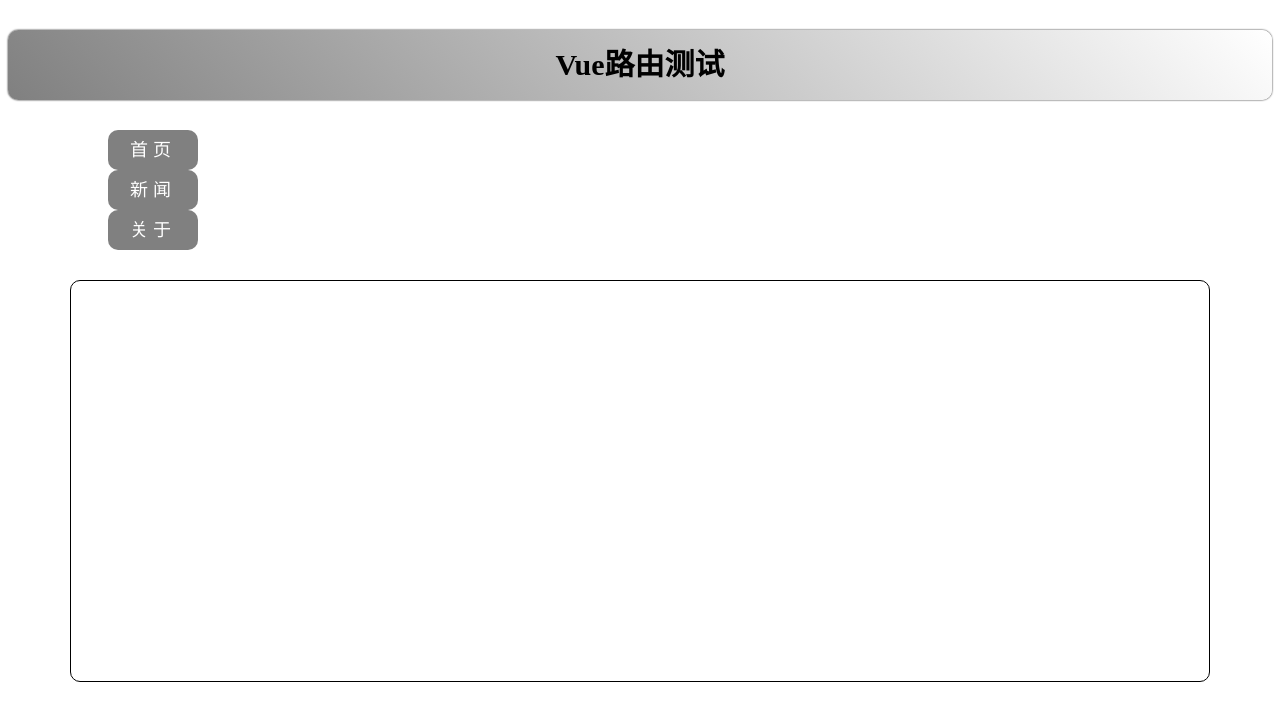
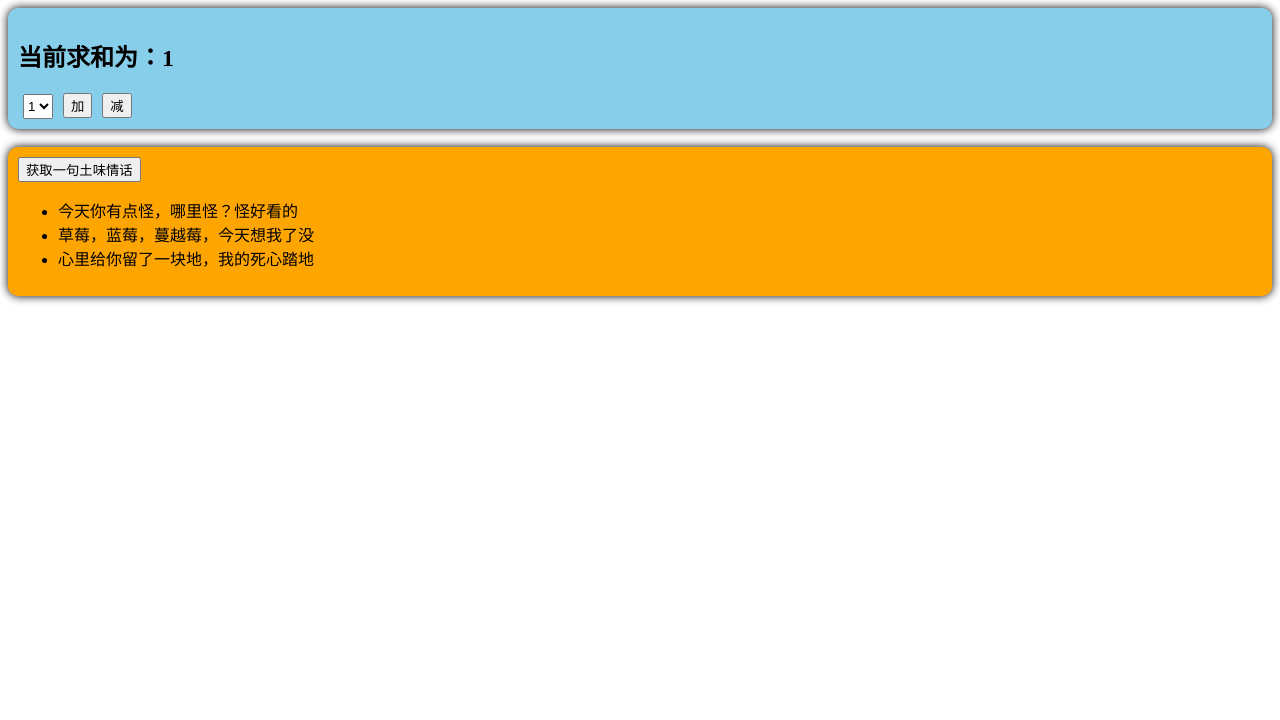
Before and after one commit to recursionBlack/vue3Learn2, a Vue app in the folder hello_vue3/: page /news/detail in a window 1280 px wide. Before the commit this address had no page. Shown: the top 720 px of the page. Built offline with nearby package versions, Linux system fonts and the light colour scheme; the HTML template or start-up script is replaced by a standard one.

Commit message:
44，Pinia——准备一个效果

```diff
--- a/hello_vue3/package.json
+++ b/hello_vue3/package.json
@@ -16,6 +16,7 @@
   },
   "dependencies": {
     "axios": "^1.13.2",
+    "nanoid": "^5.1.6",
     "vue": "^3.5.26",
     "vue-router": "^4.6.4"
   },
--- a/hello_vue3/src/App.vue
+++ b/hello_vue3/src/App.vue
@@ -1,70 +1,12 @@
 <template>
-  <div class="app" />
-  <h2 class="title">Vue路由测试</h2>
-  <!-- 导航区 -->
-  <div class="navigate">
-    <!-- RouterLink + to 实现按钮与路由路径的绑定 -->
-    <!-- active-class实现点击哪个按钮，哪个按钮亮 -->
-    <RouterLink to="/home" active-class="active">首页</RouterLink>
-    <!-- to的第二种写法，对象写法 -->
-    <RouterLink :to="{ name: 'xinwen' }" active-class="active">新闻</RouterLink>
-    <RouterLink replace :to="{ path: '/about' }" active-class="active">关于</RouterLink>
-  </div>
-  <!-- 展示区 -->
-  <div class="main-content">
-    <!-- 命中的路由组件，放置在这里 -->
-    <RouterView></RouterView>
-  </div>
+  <Sum />
+  <br />
+  <Love />
 </template>
 
 <script lang="ts" setup>
-import { RouterView, RouterLink } from 'vue-router'
+import Sum from './components/Sum.vue'
+import Love from './components/Love.vue'
 </script>
 
-<style scoped>
-/* 样式 */
-.title {
-  text-align: center;
-  word-spacing: 5px;
-  margin: 30px 0;
-  height: 70px;
-  line-height: 70px;
-  background-image: linear-gradient(45deg, gray, white);
-  border-radius: 10px;
-  box-shadow: 0 0 2px;
-  font-size: 30px;
-}
-.navigate {
-  display: block;
-  justify-content: space-around;
-  margin: 0 100px;
-}
-.navigate a {
-  display: block;
-  text-align: center;
-  width: 90px;
-  height: 40px;
-  line-height: 40px;
-  border-radius: 10px;
-  background-color: gray;
-  text-decoration: none;
-  color: white;
-  font-size: 18px;
-  letter-spacing: 5px;
-}
-.navigate a.active {
-  background-color: #64967e;
-  color: #ffc268;
-  font-weight: 900;
-  text-shadow: 0 0 1px black;
-  font-family: 微软雅黑;
-}
-.main-content {
-  margin: 0 auto;
-  margin-top: 30px;
-  border-radius: 10px;
-  width: 90%;
-  height: 400px;
-  border: 1px solid;
-}
-</style>
+<style scoped></style>
--- /dev/null
+++ b/hello_vue3/src/components/Love.vue
@@ -0,0 +1,41 @@
+<template>
+  <div class="talk">
+    <button @click="getLoveTalk">获取一句土味情话</button>
+    <ul>
+      <li v-for="talk in talkList" :key="talk.id">{{ talk.title }}</li>
+    </ul>
+  </div>
+</template>
+
+<script setup lang="ts">
+import { reactive } from 'vue'
+import axios from 'axios'
+import { nanoid } from 'nanoid'
+
+let talkList = reactive([
+  { id: 'adafs01', title: '今天你有点怪，哪里怪？怪好看的' },
+  { id: 'adafs02', title: '草莓，蓝莓，蔓越莓，今天想我了没' },
+  { id: 'adafs03', title: '心里给你留了一块地，我的死心踏地' },
+])
+
+const getLoveTalk = async () => {
+  // 发请求
+  // 给的网页链接又是无法获取的
+  await axios.get('https://api.uomg.com/api/rand.qinghua?format=json').then((response) => {
+    let { data } = response // 响应对象里才有 data
+    console.log(data.content)
+
+    let obj = { id: nanoid(), title: data.content }
+    talkList.unshift(obj)
+  })
+}
+</script>
+
+<style scoped>
+.talk {
+  background-color: orange;
+  padding: 10px;
+  border-radius: 10px;
+  box-shadow: 0 0 10px;
+}
+</style>
--- /dev/null
+++ b/hello_vue3/src/components/Sum.vue
@@ -0,0 +1,42 @@
+<template>
+  <div class="Sum">
+    <h2>当前求和为：{{ count }}</h2>
+    <!-- .number:将收集到的东西，尽量转成数字，否则会成字符串的拼接 -->
+    <select v-model.number="n">
+      <option value="1">1</option>
+      <option value="2">2</option>
+      <option value="3">3</option>
+    </select>
+    <button @click="add">加</button>
+    <button @click="minus">减</button>
+  </div>
+</template>
+
+<script lang="ts" setup>
+import { ref } from 'vue'
+
+let count = ref(1)
+let n = ref(1)
+
+const add = () => {
+  count.value += n.value
+}
+
+const minus = () => {
+  count.value -= n.value
+}
+</script>
+
+<style scoped>
+.Sum {
+  background-color: skyblue;
+  padding: 10px;
+  border-radius: 10px;
+  box-shadow: 0 0 10px;
+}
+select,
+button {
+  margin: 0 5px;
+  height: 25px;
+}
+</style>
--- a/hello_vue3/src/main.ts
+++ b/hello_vue3/src/main.ts
@@ -2,12 +2,8 @@
 import { createApp } from 'vue'
 // 引入App根组件
 import App from './App.vue'
-// 引入路由器
-import router from './router'
 
 // 创建一个应用
 const app = createApp(App)
-// 使用路由器
-app.use(router)
 // 挂载整个应用到app容器中
 app.mount('#app')
--- a/hello_vue3/src/pages/About.vue
+++ /dev/null
@@ -1,29 +0,0 @@
-<template>
-  <div class="about">
-    <h2>大家好，欢迎来到尚硅谷直播间</h2>
-  </div>
-</template>
-
-<script setup lang="ts">
-import { onMounted, onUnmounted } from 'vue'
-
-onMounted(() => {
-  console.log('被挂载了')
-})
-
-// 在路由切换时，被隐藏的组件是被卸载了
-onUnmounted(() => {
-  console.log('被卸载了')
-})
-</script>
-
-<style scoped>
-.about {
-  display: flex;
-  justify-content: center;
-  align-items: center;
-  height: 100%;
-  color: rgb(85, 84, 84);
-  font-size: 18px;
-}
-</style>
--- a/hello_vue3/src/pages/Detail.vue
+++ /dev/null
@@ -1,21 +0,0 @@
-<template>
-  <ul class="news-list">
-    <li>编号：{{ id }}</li>
-    <li>标题：{{ title }}</li>
-    <li>内容：{{ content }}</li>
-  </ul>
-</template>
-
-<script setup lang="ts">
-defineProps(['id', 'title', 'content'])
-</script>
-
-<style scoped>
-.news-list {
-  list-style: none;
-  padding-left: 20px;
-}
-.news-list > li {
-  line-height: 30px;
-}
-</style>
--- a/hello_vue3/src/pages/Home.vue
+++ /dev/null
@@ -1,28 +0,0 @@
-<template>
-  <div class="home">
-    <img src="https://www.atguigu.com/images/index_new/logo.png" alt="" />
-  </div>
-</template>
-
-<script setup lang="ts">
-import { onMounted } from 'vue'
-import { useRouter } from 'vue-router'
-// 获取路由器句柄
-const router = useRouter()
-
-// onMounted(() => {
-//   setTimeout(() => {
-//     // 编程式路由导航
-//     router.push('/news')
-//   }, 3000)
-// })
-</script>
-
-<style scoped>
-.home {
-  display: flex;
-  justify-content: center;
-  align-items: center;
-  height: 100%;
-}
-</style>
--- a/hello_vue3/src/pages/News.vue
+++ /dev/null
@@ -1,99 +0,0 @@
-<template>
-  <div class="news">
-    <!-- 导航区 -->
-    <ul>
-      <li v-for="news in newsList" :key="news.id">
-        <button @click="showNewsDetail(news)">查看新闻</button>
-        <RouterLink
-          :to="{
-            name: 'xiang', // 这里不能用path了，只能用name
-            params: {
-              id: news.id,
-              title: news.title,
-              content: news.content,
-            },
-          }"
-          >{{ news.title }}
-        </RouterLink>
-      </li>
-    </ul>
-    <!-- 展示区 -->
-    <div class="news-content"><RouterView></RouterView></div>
-  </div>
-</template>
-
-<script setup lang="ts">
-import { reactive } from 'vue'
-import { RouterView, RouterLink, useRouter } from 'vue-router'
-
-const newsList = reactive([
-  {
-    id: 'asdfqwer01',
-    title: '一种抗癌食物',
-    content: '西兰花',
-  },
-  {
-    id: 'asdfqwer02',
-    title: '如何一夜暴富？',
-    content: '学IT',
-  },
-  {
-    id: 'asdfqwer03',
-    title: '震惊，万万没想到',
-    content: '明天是周一',
-  },
-  {
-    id: 'asdfqwer04',
-    title: '好消息！好消息！',
-    content: '快过年了',
-  },
-])
-
-const router = useRouter()
-
-// 这里的news参数是必须要加上的，否则news会爆红，因为模板里的news的作用域仅在v-for标签内
-const showNewsDetail = (news: { id: string; title: string; content: string }) => {
-  router.push(
-    // 跟RouteLink里的to写法一致，字符串或对象都可以
-    {
-      name: 'xiang',
-      params: {
-        id: news.id,
-        title: news.title,
-        content: news.content,
-      },
-    },
-  )
-}
-</script>
-
-<style scoped>
-.news {
-  padding: 0 20px;
-  display: flex;
-  justify-content: space-between;
-  height: 100%;
-}
-.news ul {
-  margin-top: 30px;
-  /* list-style: none; */
-  padding-left: 10px;
-}
-.news li::marker {
-  color: #64967e;
-}
-.news li > a {
-  font-size: 18px;
-  line-height: 40px;
-  text-decoration: none;
-  color: #64967e;
-  text-shadow: 0 0 1px rgb(0, 84, 0);
-}
-.news-content {
-  width: 70%;
-  height: 90%;
-  border: 1px solid;
-  margin-top: 20px;
-  border-radius: 10px;
-}
-</style>
--- a/hello_vue3/src/router/index.ts
+++ /dev/null
@@ -1,60 +0,0 @@
-// 创建一个路由器，并暴露出去
-// 引入创建函数
-import { createRouter, createWebHistory } from 'vue-router'
-// 引入一个一个可能要呈现的组件
-import Home from '@/pages/Home.vue'
-import News from '@/pages/News.vue'
-import About from '@/pages/About.vue'
-import Detail from '@/pages/Detail.vue'
-
-// 创建路由器
-const router = createRouter({
-  history: createWebHistory(), // 路由器的工作模式
-  routes: [
-    // 一个一个的路由规则
-    {
-      name: 'zhuye',
-      path: '/home',
-      component: Home,
-    },
-    {
-      name: 'xinwen',
-      path: '/news',
-      component: News,
-      children: [
-        {
-          name: 'xiang',
-          // /:id/:title/:content：params参数的占位符，query不需要这个
-          path: 'detail/:id/:title/:content',
-          component: Detail,
-          // 第一种写法: 将路由收到的所有params参数作为props传给路由组件，props只能配合props参数
-          props: true,
-
-          // 第二种写法：函数写法，可以自己决定将什么作为props给路由组件,通常是传query参数
-          // props(route) {
-          //   return route.query
-          // },
-
-          // 第三种写法：对象写法，可以自己决定将什么作为props给路由组件,一般只能传固定参数，很少用，了解即可
-          // props: {
-          //   a: 100,
-          //   b: 200,
-          //   c: 300,
-          // },
-        },
-      ],
-    },
-    {
-      name: 'guanyu',
-      path: '/about',
-      component: About,
-    },
-    {
-      path: '/',
-      redirect: '/home', // 重定向，防止/没有路由
-    },
-  ],
-})
-
-// 暴露出去router
-export default router
```
Also changed, not shown: 1 other file (tests, documents, lock files or other folders).
